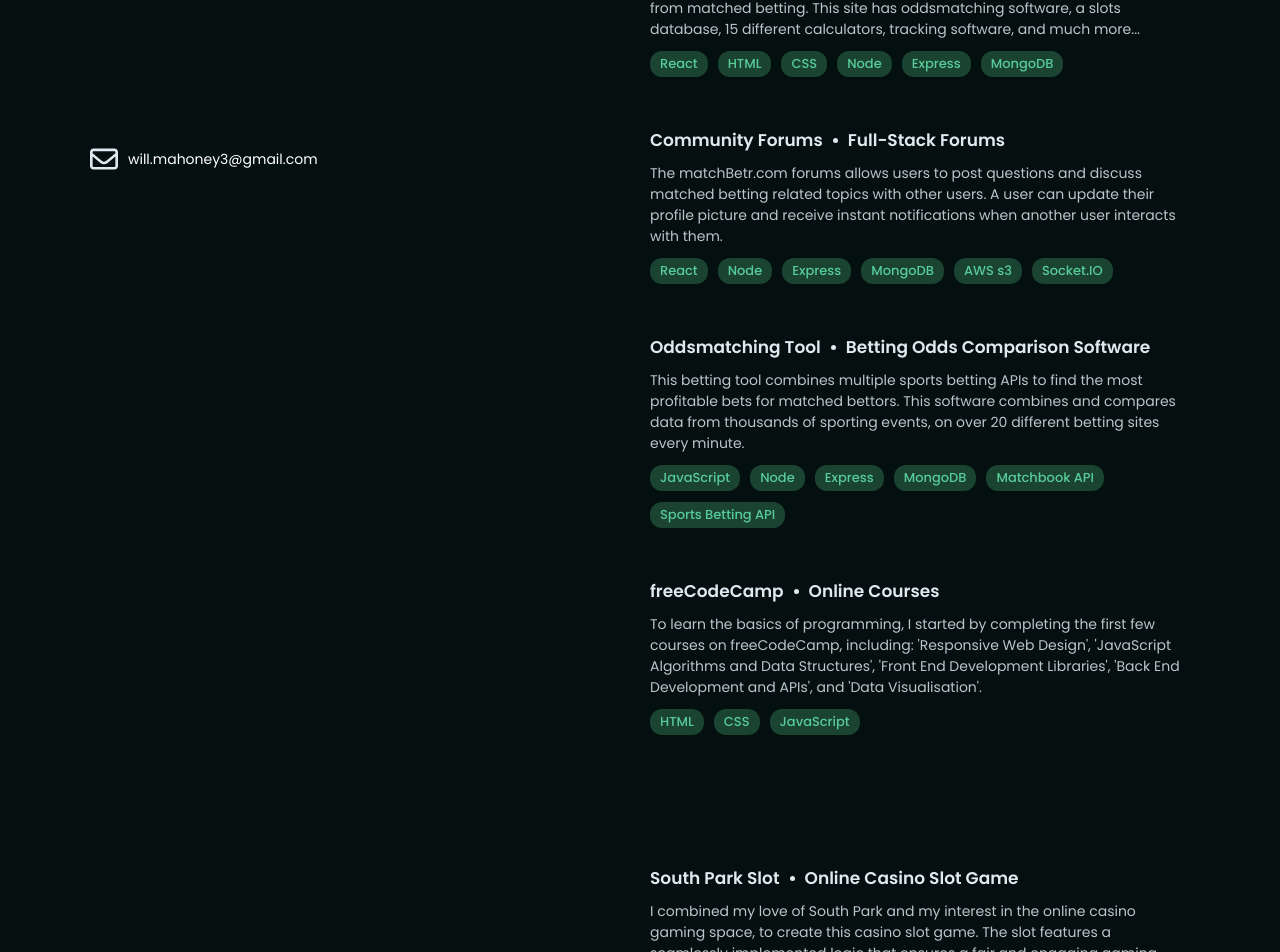
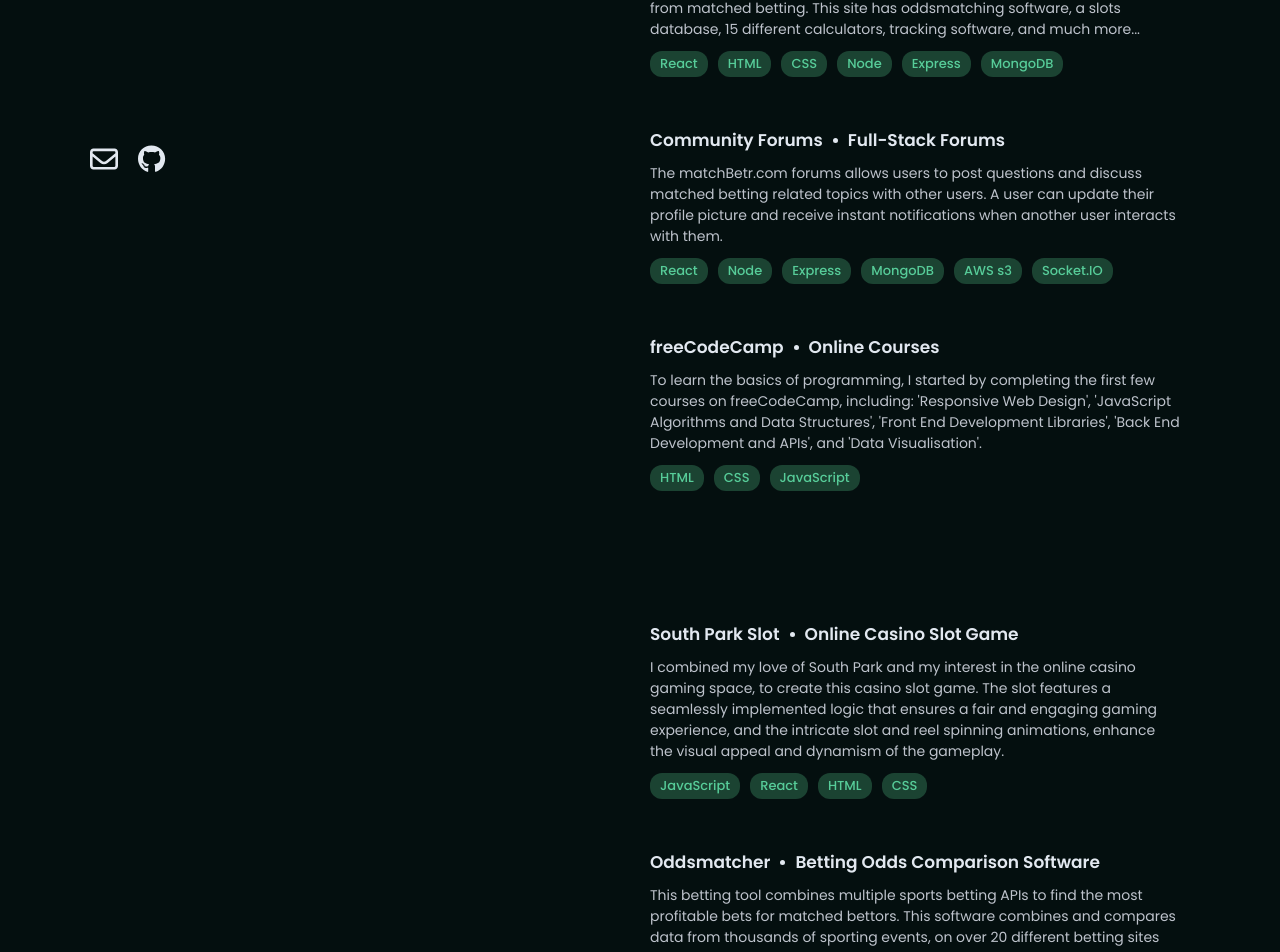
Before and after one commit to willmahoney20/portfolio, a React (Create React App) app: page / in a window 1280 px wide. Shown: the part 552-1504 px from the top of the page. Built offline with nearby package versions, Linux system fonts and the light colour scheme.

Commit message:
Added GitHub profile

```diff
--- a/src/Home/Components/Details.js
+++ b/src/Home/Components/Details.js
@@ -66,12 +66,11 @@ export default ({ active }) => {
                 <div className='details-socials'>
                     <a href='mailto:will.mahoney3@gmail.com' alt='Will Mahoney Email'>
                         <FontAwesomeIcon icon={faEnvelope} className='details-social-icon' />
-                        <p>will.mahoney3@gmail.com</p>
                     </a>
-                    {/* <a href='https://github.com/willmahoney20' alt='Will Mahoney GitHub Profile' target='_blank'>
+                    <a href='https://github.com/willmahoney20' alt='Will Mahoney GitHub Profile' target='_blank'>
                         <FontAwesomeIcon icon={faGithub} className='details-social-icon' />
                     </a>
-                    <a href='https://www.linkedin.com/in/will-mahoney-a1356529b/' alt='Will Mahoney LinkedIn Profile' target='_blank'>
+                    {/* <a href='https://www.linkedin.com/in/will-mahoney-a1356529b/' alt='Will Mahoney LinkedIn Profile' target='_blank'>
                         <FontAwesomeIcon icon={faLinkedin} className='details-social-icon' />
                     </a> */}
                     {/* <a href='https://twitter.com/WillMahoney741' alt='Will Mahoney X.com Profile' target='_blank'>
--- a/src/Home/Components/Experience.js
+++ b/src/Home/Components/Experience.js
@@ -37,18 +37,6 @@ export default () => {
             />
 
             <ExperienceCard
-                link='https://www.matchbetr.com/'
-                alt='matchBetr Oddsmatching page'
-                title='Oddsmatching Tool'
-                subtitle='Betting Odds Comparison Software'
-                content="This betting tool combines multiple sports betting APIs to find the most profitable bets for matched bettors. This software combines and compares data from thousands of sporting events, on over 20 different betting sites every minute."
-                skills={['JavaScript', 'Node', 'Express', 'MongoDB', 'Matchbook API', 'Sports Betting API']}
-                hover={sectionHover}
-                updateHover={value => setSectionHover(value)}
-                majorHover={majorHover}
-            />
-
-            <ExperienceCard
                 link='https://freecodecamp.org'
                 alt='freeCodeCamp site'
                 title='freeCodeCamp'
--- a/src/Home/Components/Projects.js
+++ b/src/Home/Components/Projects.js
@@ -23,6 +23,18 @@ export default () => {
                 updateHover={value => setSectionHover(value)}
                 majorHover={majorHover}
             />
+
+            <ExperienceCard
+                link='https://www.matchbetr.com/#oddsmatcher'
+                alt='matchBetr Oddsmatching page'
+                title='Oddsmatcher'
+                subtitle='Betting Odds Comparison Software'
+                content="This betting tool combines multiple sports betting APIs to find the most profitable bets for matched bettors. This software combines and compares data from thousands of sporting events, on over 20 different betting sites every minute."
+                skills={['JavaScript', 'Node', 'Express', 'MongoDB', 'Matchbook API', 'Sports Betting API']}
+                hover={sectionHover}
+                updateHover={value => setSectionHover(value)}
+                majorHover={majorHover}
+            />
         </div>
     )
 }
--- a/src/Home/Components/Sections.js
+++ b/src/Home/Components/Sections.js
@@ -1,8 +1,9 @@
+import React, { lazy } from 'react'
 import '../../Stylesheets/Home/Sections.css'
 import About from './About'
 import Experience from './Experience'
-import Education from './Education'
-import Projects from './Projects'
+const Projects = lazy(() => import ('./Projects'))
+const Education = lazy(() => import ('./Education'))
 
 export default () => {
     return (
--- a/src/Stylesheets/Home/Details.css
+++ b/src/Stylesheets/Home/Details.css
@@ -83,6 +83,9 @@
 }
 
 .details-socials {
+    display: flex;
+    flex-direction: row;
+    align-items: center;
     padding: 5px 0 !important;
 }
 
@@ -91,7 +94,7 @@
     flex-direction: row;
     align-items: center;
     text-decoration: none;
-    /* margin-right: 25px; */
+    margin-right: 20px;
 }
 
 .details-socials p {
```
Also changed, not shown: 1 other file (tests, documents, lock files or other folders).
